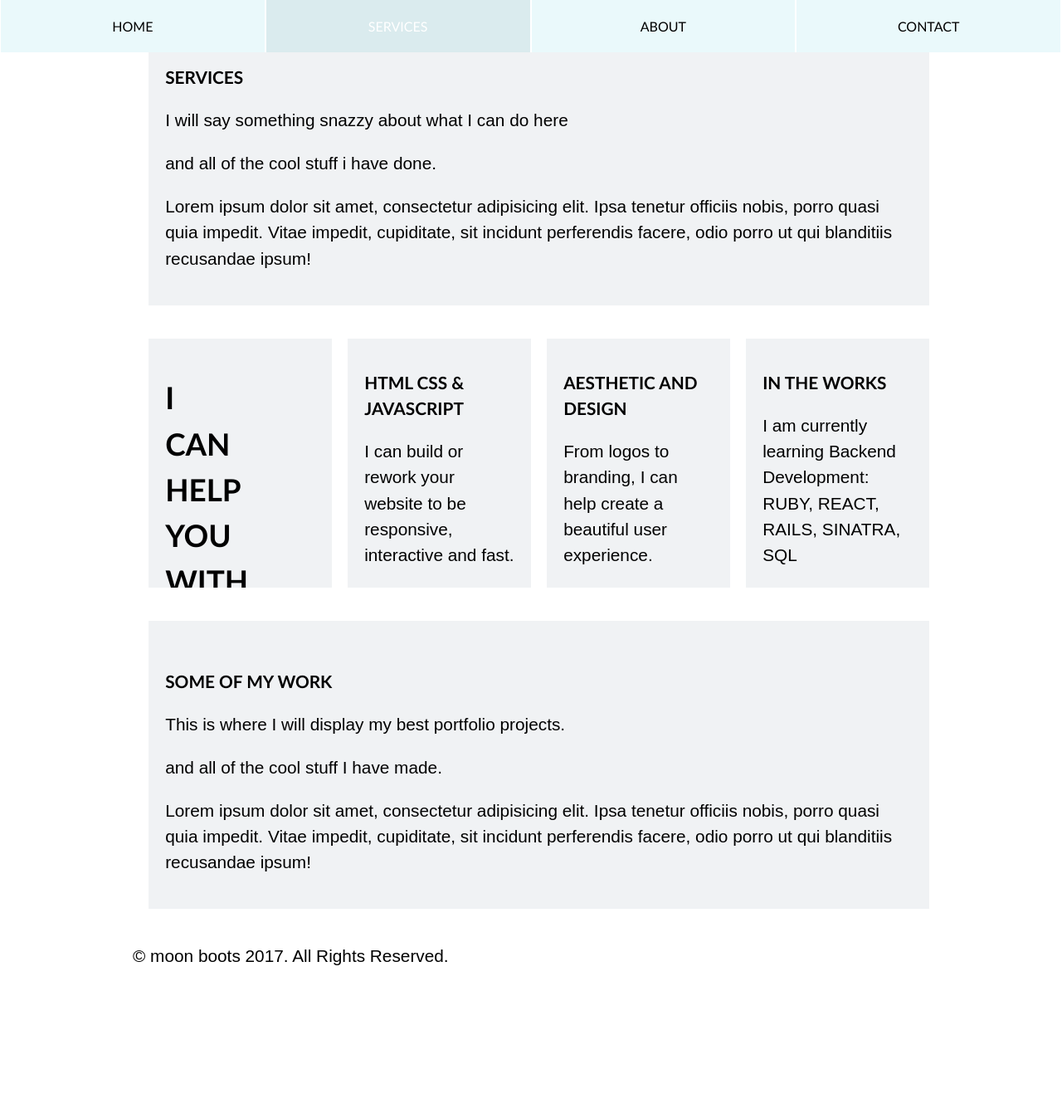
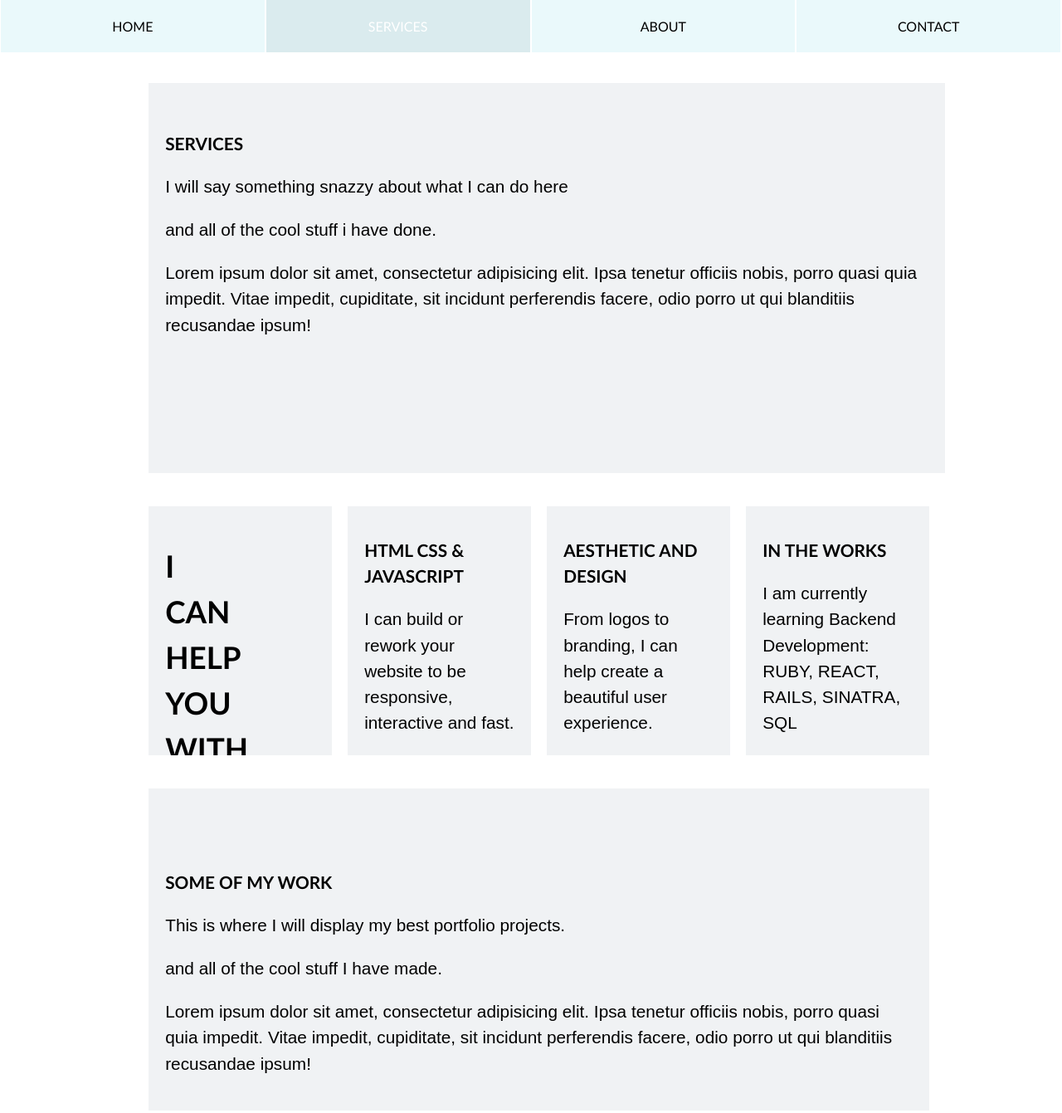
Before and after one commit to petitlapin86/portfolio, a plain HTML site: page services.html in a window 1280 px wide. Shown: the top 1341 px of the page at 83% size. Before the commit the page ends 1196 px from the top, so only its background shows below. Drawn offline with nearby package versions, Linux system fonts and the light colour scheme; a web font is replaced by a local one.

Commit message:
fix spacing on services page

```diff
--- a/css/style.css
+++ b/css/style.css
@@ -114,13 +114,20 @@ color: black;
   line-height: 1em;
   font-family: times, serif;
   text-align: center;
-  padding-top: 60px;
+  padding-top: 100px;
+
 }
 
 /*LAYOUT STYLING*/
 .wrapper {
   width: 960px;
   margin: 0 auto;
+}
+
+.footer {
+  text-align: center;
+  font-size: .5em;
+  font-family: times, serif;
 }
 
 
@@ -155,7 +162,35 @@ padding: 20px;
 .col-3 {
   background: #f0f2f4; /*this is the gray color */
   padding: 20px;
+  padding-top: 80px;
+}
+
+/* this one is for contact form */
+.col-services {
+  float: left;
+  width: 100%;
   padding-top: 40px;
+  margin-top: 80px;
+  background: #f0f2f4; /*this is the gray color */
+  padding-left: 20px;
+  padding-right: 20px;
+  padding-bottom: 20px;
+  height: 470px;
+  overflow: auto;
+}
+
+/* this one is for contact form */
+.col-contact {
+  float: left;
+  width: 100%;
+  padding-top: 40px;
+  margin-top: 80px;
+  background: #f0f2f4; /*this is the gray color */
+  padding-left: 20px;
+  padding-right: 20px;
+  padding-bottom: 20px;
+  height: 550px;
+  overflow: auto;
 }
 
 /* this one is 1/3 of the space */
@@ -186,6 +221,7 @@ padding: 20px;
   overflow: auto;
 }
 
+/* this one is 1/3 of the space*/
 .col-5-gradient {
   float: left;
   width: 31.3%;
--- a/services.html
+++ b/services.html
@@ -28,9 +28,9 @@
       </div> <!--closes id navbar-->
   </header> <!--this is closing the header-->
 
-          <section id="sell">
+          <section>
           <div class="wrapper clearfix">
-            <div class="col-3">
+            <div class="col-services">
               <h2>SERVICES</h2>
               <p>I will say something snazzy about what I can do here</p>
               <p>and all of the cool stuff i have done.</p>
@@ -70,8 +70,8 @@
           </div>
           </section>
 
-    <div class="wrapper clearfix">
-    <footer><p>&copy; moon boots 2017. All Rights Reserved.</p></footer> <!--semantic elements-->
-    </div>
+          <div class="footer">
+          <footer><p>&copy; moon boots 2017. All Rights Reserved.</p></footer> <!--semantic elements-->
+          </div>
 
   </body>
```
Also changed, not shown: contact.html (+2 -2 lines).
